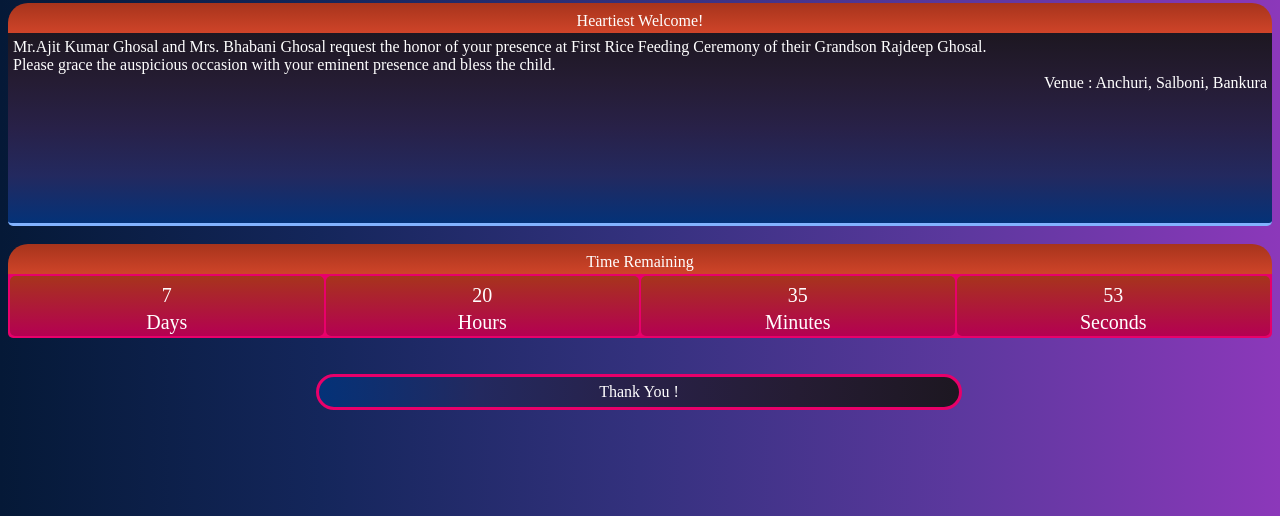
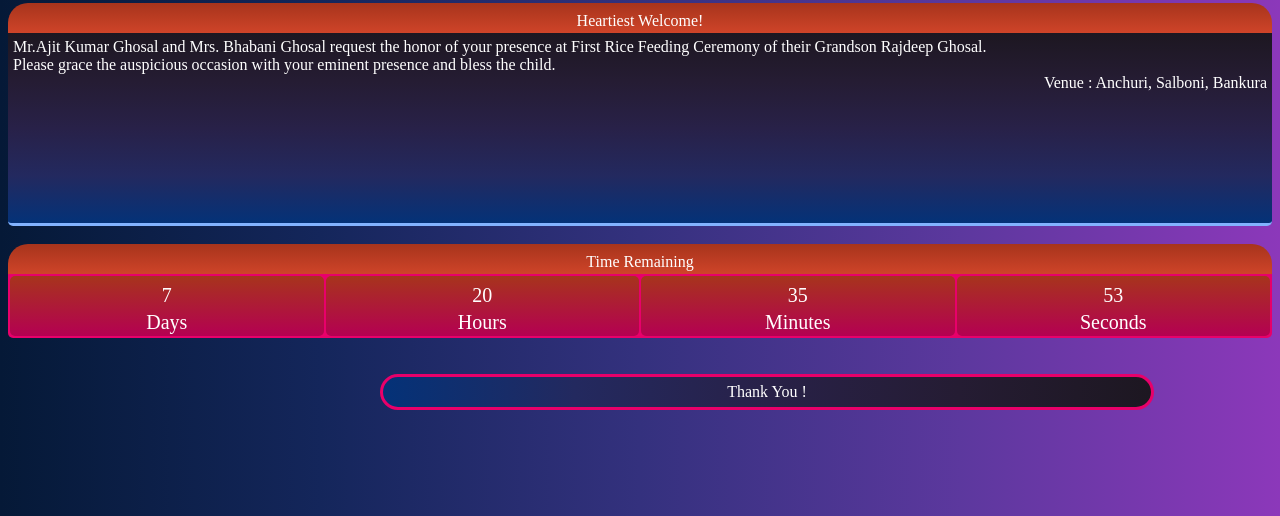
Before and after one commit to eventbix/eventbix.github.io, a plain HTML site: page eng/index.html in a window 1280 px wide. Shown: the part 284-800 px from the top of the page. Drawn offline with nearby package versions, Linux system fonts and the light colour scheme; a web font is replaced by a local one.

Commit message:
Update index.html

```diff
--- a/eng/index.html
+++ b/eng/index.html
@@ -26,11 +26,11 @@ height:50px;
 line-height:50px;
 border-radius:50px;
 border:3px solid #E8006A;
-margin:-20px 0 0 calc(25% - 12px);
+margin:-20px 0 0 calc(30% - 12px);
 
 color:white;
 background-image: linear-gradient(to right, #043278, #23295f, #282148, #251c33, #1d1721);
-width:50%}
+width:60%}
 
 .timehead {
 text-align:center;
```
